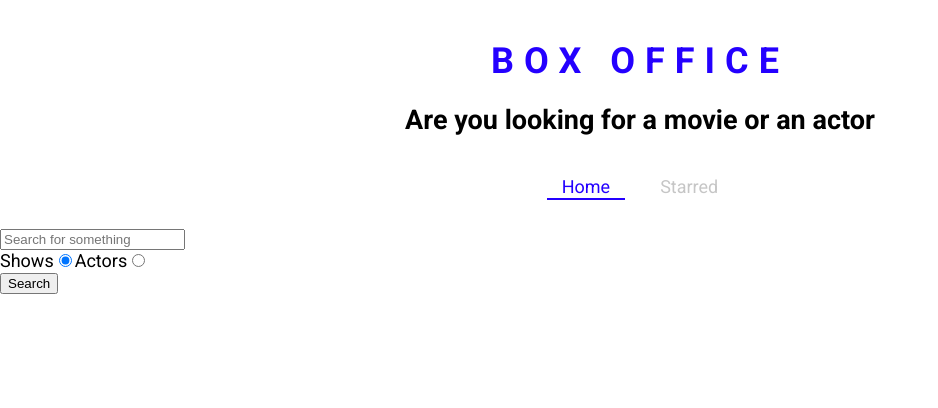
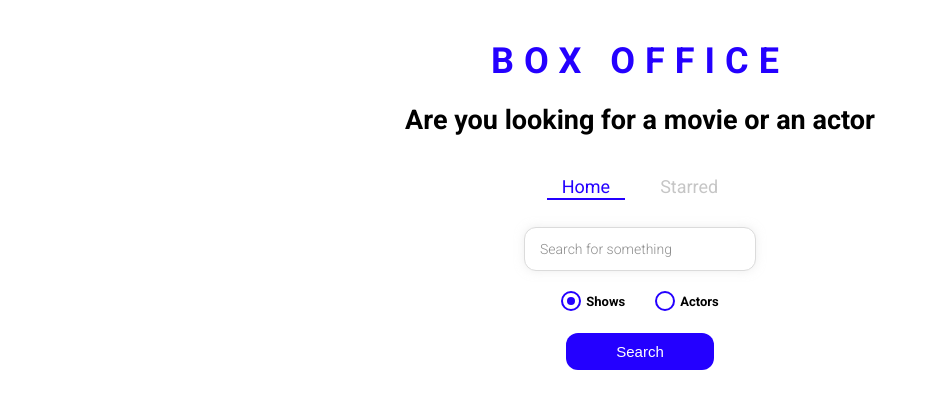
Before and after one commit to AzureMichael/box-office, a React (Create React App) app: page / in a window 1280 px wide. Shown: the top 408 px of the page, without its empty margins (0-938 px from the left). Built offline with nearby package versions, Linux system fonts and the light colour scheme; the HTML template or start-up script is replaced by a standard one.

Commit message:
Added styling 2

```diff
--- /dev/null
+++ b/src/components/CustomRadio.js
@@ -0,0 +1,19 @@
+import React from 'react';
+import { RadioWrapper } from '../styled-components/CustomRadio.styled';
+
+const CustomRadio = ({label, ...restProps}) => {
+    return (
+        <RadioWrapper>
+            <label htmlFor={restProps.id}>
+                {label}
+                <input
+                    {...restProps}
+                    type="radio"
+                />
+                <span />
+            </label>
+        </RadioWrapper>
+     );
+}
+
+export default CustomRadio;
--- a/src/components/routes/Home.js
+++ b/src/components/routes/Home.js
@@ -5,6 +5,8 @@
 import ShowGrid from "../layouts/show/ShowGrid";
 import MainPageLayout from "../layouts/MainPageLayout";
 import { useLastQuery } from "../../hooks/custom-hooks";
+import { RadioInputsWrapper, SearchButtonWrapper, SearchInput } from "../../styled-components/Home.styled";
+import CustomRadio from "../CustomRadio";
 
 const Home = () => {
   const [input, setInput] = useLastQuery("");
@@ -49,7 +51,7 @@
 
   return (
     <MainPageLayout>
-      <input
+      <SearchInput
         type="text"
         onChange={onInputChange}
         onKeyDown={onKeyDown}
@@ -57,33 +59,32 @@
         placeholder="Search for something"
       />
 
+      <RadioInputsWrapper>
         <div>
-        <label htmlFor="shows-search">
-          Shows
-          <input
+            <CustomRadio
+              label="Shows"
               id="shows-search"
-            type="radio"
               value="shows"
               checked={isShowsSearch}
               onChange={onRadioChange}
             />
-        </label>
-
-        <label htmlFor="actors-search">
-          Actors
-          <input
-            id="actors-search"
-            type="radio"
+        </div>
+        <div>
+          <CustomRadio
+              label="Actors"
+              id="actor-search"
               value="people"
               checked={!isShowsSearch}
               onChange={onRadioChange}
           />
-        </label>
         </div>
+      </RadioInputsWrapper>
 
+      <SearchButtonWrapper>
         <button type="button" onClick={onSearch}>
           Search
         </button>
+      </SearchButtonWrapper>
       {renderResults()}
     </MainPageLayout>
   );
--- /dev/null
+++ b/src/styled-components/CustomRadio.styled.js
@@ -0,0 +1,53 @@
+import styled from "styled-components";
+
+export const RadioWrapper = styled.label`
+  display: block;
+  position: relative;
+  padding-left: 25px;
+  cursor: pointer;
+  font-size: 13px;
+  user-select: none;
+  font-weight: 700;
+  line-height: 1.65;
+
+  input {
+    position: absolute;
+    opacity: 0;
+    cursor: pointer;
+  }
+
+  span {
+    position: absolute;
+    top: 0;
+    left: 0;
+    height: 16px;
+    width: 16px;
+    background-color: #fff;
+    border: 2px solid ${({ theme }) => theme.mainColors.blue};
+    border-radius: 50%;
+  }
+
+  input:checked ~ span {
+    background-color: #fff;
+    border: 2px solid ${({ theme }) => theme.mainColors.blue};
+  }
+
+  span:after {
+    content: '';
+    position: absolute;
+    display: none;
+  }
+
+  input:checked ~ span:after {
+    display: block;
+  }
+
+  span:after {
+    top: 4px;
+    left: 4px;
+    width: 8px;
+    height: 8px;
+    border-radius: 50%;
+    background: ${({ theme }) => theme.mainColors.blue};
+  }
+`;
--- /dev/null
+++ b/src/styled-components/Home.styled.js
@@ -0,0 +1,49 @@
+import styled from "styled-components";
+
+export const SearchInput = styled.input`
+  display: block;
+  font-family: 'Roboto', sans-serif;
+  width: 200px;
+  margin: auto;
+  outline: none;
+  padding: 13px 15px;
+  border: 1px solid #dbdbdb;
+  box-shadow: 0px 0px 10px 0px rgba(219, 219, 219, 0.5);
+  font-size: 14px;
+  border-radius: 12px;
+  color: #8d8d8d;
+
+  &::placeholder {
+    font-weight: 300;
+    color: #8d8d8d;
+  }
+`;
+
+export const RadioInputsWrapper = styled.div`
+  display: flex;
+  justify-content: center;
+  margin: 20px 0;
+
+  div {
+    margin: 0 15px;
+  }
+`;
+
+export const SearchButtonWrapper = styled.div`
+  text-align: center;
+  margin-bottom: 35px;
+
+  button {
+    color: #fff;
+    background-color: ${({ theme }) => theme.mainColors.blue};
+    margin: auto;
+    padding: 10px 50px;
+    font-size: 15px;
+    border: none;
+    outline: none;
+    border-radius: 12px;
+    &:hover {
+      cursor: pointer;
+    }
+  }
+`;
```
Lines whose indentation alone changed are shown as unchanged.
